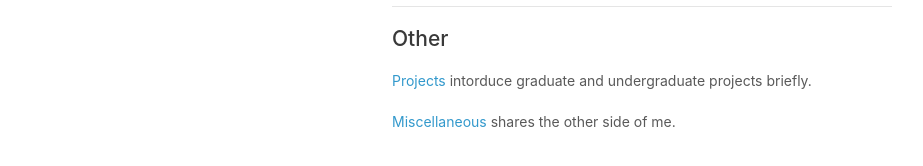
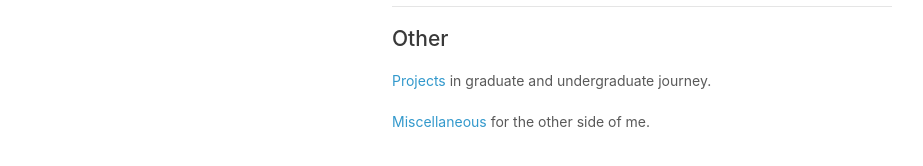
Before and after one commit to JohnZFang/JohnZFang.github.io, a plain HTML site: page index.html in a window 1280 px wide. Shown: the part 1088-1254 px from the top of the page, without its empty margins (178-1101 px from the left). Drawn offline with nearby package versions, Linux system fonts and the light colour scheme.

Commit message:
Update index.html

```diff
--- a/index.html
+++ b/index.html
@@ -135,8 +135,8 @@
         </tbody>
         </table>
         <h2>Other</h2>
-        <p><a href="https://JohnZFang.github.io/projects.html">Projects</a> intorduce graduate and undergraduate projects briefly.</p>
-         <p><a href="https://JohnZFang.github.io/miscellaneous.html">Miscellaneous</a> shares the other side of me.</p>
+        <p><a href="https://JohnZFang.github.io/projects.html">Projects</a> in graduate and undergraduate journey.</p>
+         <p><a href="https://JohnZFang.github.io/miscellaneous.html">Miscellaneous</a> for the other side of me.</p>
       </section>
       <footer>
 <!--         <p>This project is maintained by <a href="http://github.com/orderedlist">Steve Smith</a></p> -->
```
